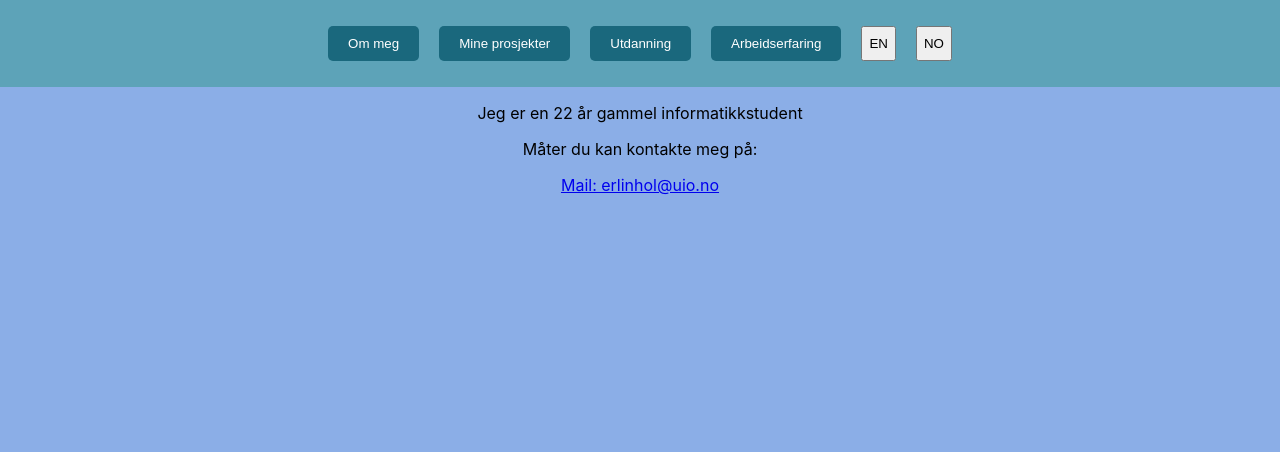
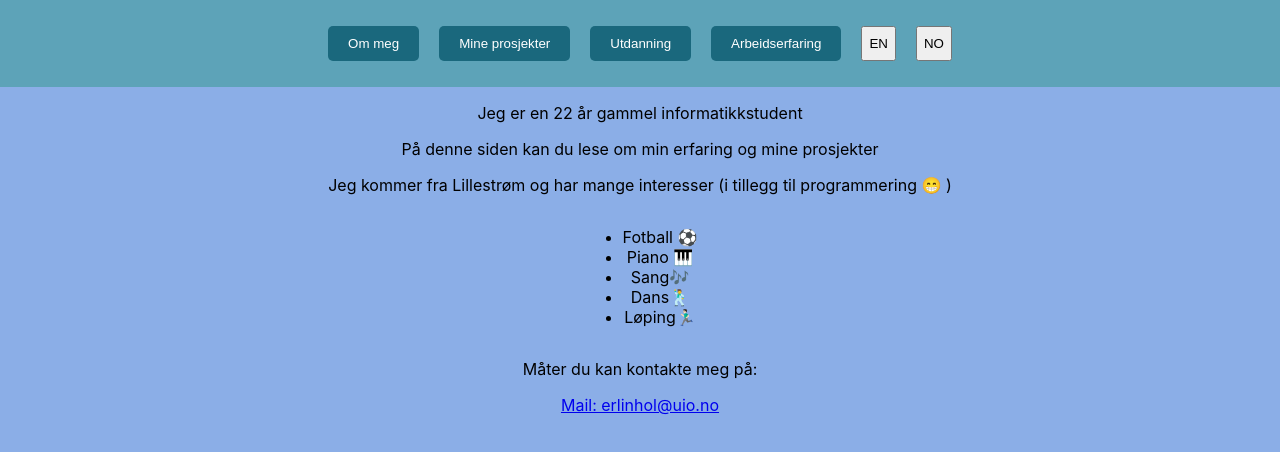
Before and after one commit to erlhol/Erling-Holte, a React (Create React App) app in the folder my-app/: page / in a window 1280 px wide. Shown: the top 452 px of the page. Built offline with nearby package versions, Linux system fonts and the light colour scheme.

Commit message:
Update About me section

```diff
--- a/my-app/src/components/AboutMe.tsx
+++ b/my-app/src/components/AboutMe.tsx
@@ -3,7 +3,20 @@ import moment from 'moment';
 
 const AboutMe: React.FC = () => {
     const years = moment().diff('2000-12-01', 'years');
-    return (<div><p>Jeg er en {years} år gammel informatikkstudent</p></div>);
+    return (<div><p>Jeg er en {years} år gammel informatikkstudent</p>
+    <p>På denne siden kan du lese om min erfaring og mine prosjekter</p>
+    <p>Jeg kommer fra Lillestrøm og har mange interesser (i tillegg til programmering 😁 ) </p>
+    <div style={{textAlign: 'center'}}>
+        <ul style={{display: 'inline-block'}}>
+            <li>Fotball ⚽</li>
+            <li>Piano 🎹</li>
+            <li>Sang🎶</li>
+            <li>Dans🕺</li>
+            <li>Løping🏃🏻‍♂️</li>
+        </ul>
+    </div>
+
+    </div>);
 };
 
 export default AboutMe;
```
